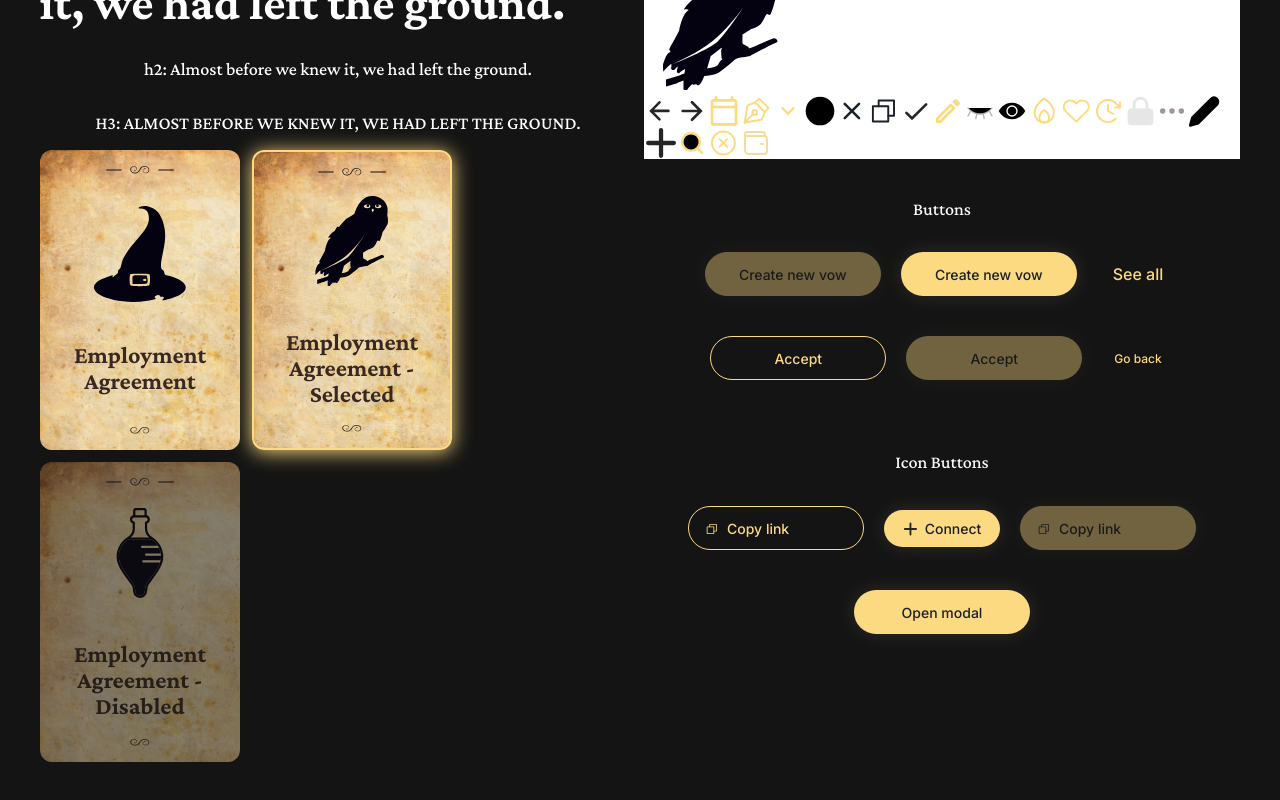
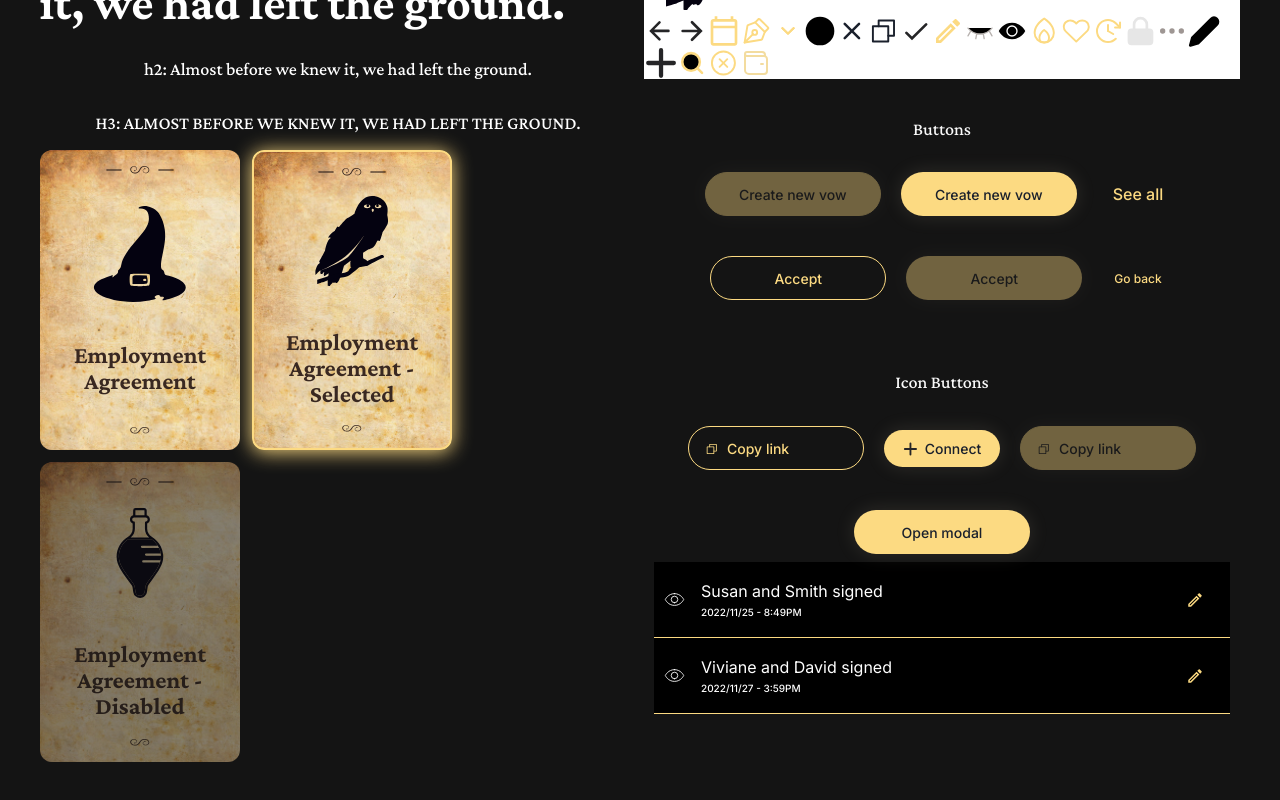
Before and after one commit to BlossomLabs/unbreakable-vows-ui, a React (Vite) app: page / in a window 1280 px wide. Shown: the part 619-1419 px from the top of the page. Built offline with nearby package versions, Linux system fonts and the light colour scheme.

Commit message:
feat(history): creates history comp

```diff
--- a/src/App.tsx
+++ b/src/App.tsx
@@ -14,6 +14,7 @@ import * as Icons from "./components/Icons";
 import * as Illustrations from "./components/Illustrations";
 import Vow from "./components/Vow";
 import Navbar from "./components/Navbar";
+import History from "./components/History";
 
 function App() {
   const { isOpen, onOpen, onClose } = useDisclosure();
@@ -81,6 +82,7 @@ function App() {
               </Flex>
             </Box>
           </VStack>
+
           <VStack width={"50%"}>
             <Box bgColor={"white"}>
               <Heading
@@ -107,6 +109,7 @@ function App() {
                 })}
               </Box>
             </Box>
+
             <Box p={8}>
               <Heading
                 as={"h4"}
@@ -179,6 +182,30 @@ function App() {
               </VStack>
             </Box>
             <Button onClick={onOpen}>Open modal</Button>
+            <History
+              items={[
+                {
+                  title: "Susan and Smith signed",
+                  timestamp: "2022-11-25T20:49:07.213Z",
+                  suggestions: [
+                    "Deleted sentence at section 2",
+                    "Edited section 3, párrafo 2",
+                  ],
+                  onAccept: () => alert("accepted"),
+                  onReject: () => alert("rejected"),
+                },
+                {
+                  title: "Viviane and David signed",
+                  timestamp: "2022-11-27T15:59:50.973Z",
+                  suggestions: [
+                    "Added sentence at section 1",
+                    "Edited section 5, párrafo 10",
+                  ],
+                  onAccept: () => alert("accepted"),
+                  onReject: () => alert("rejected"),
+                },
+              ]}
+            />
           </VStack>
         </HStack>
         <ConfirmationModal
--- /dev/null
+++ b/src/components/History/index.tsx
@@ -0,0 +1,142 @@
+import dayjs from "dayjs";
+import utc from "dayjs/plugin/utc";
+import timezone from "dayjs/plugin/timezone";
+
+import {
+  Flex,
+  Text,
+  IconButton,
+  Box,
+  Collapse,
+  UnorderedList,
+  ListItem,
+  useDisclosure,
+  Button,
+} from "@chakra-ui/react";
+import { EditIcon, EyeOpenIcon } from "../Icons";
+
+dayjs.extend(utc);
+dayjs.extend(timezone);
+
+type HistoryPropsType = {
+  items: Array<HistoryItemType>;
+};
+
+type HistoryItemType = {
+  title: string;
+  timestamp: string;
+  suggestions: Array<string>;
+  onAccept?: () => void;
+  onReject?: () => void;
+};
+
+type CustomButtonProps = {
+  children: React.ReactNode;
+  handleOnClick?: () => void;
+  color: string;
+};
+
+function CustomButton({ children, handleOnClick, color }: CustomButtonProps) {
+  return (
+    <Button
+      bgColor={color}
+      color={"white"}
+      border={"none"}
+      variant={"outline"}
+      size={"lg"}
+      _hover={{
+        bgColor: color,
+        opacity: 0.8,
+      }}
+      _active={{
+        bgColor: color,
+        opacity: 0.8,
+      }}
+      onClick={handleOnClick}
+    >
+      {children}
+    </Button>
+  );
+}
+
+function HistoryItem({
+  title,
+  timestamp,
+  suggestions,
+  onReject,
+  onAccept,
+}: HistoryItemType) {
+  const { isOpen, onToggle } = useDisclosure();
+
+  const guessedTimezone = dayjs.tz.guess();
+  const timestampWithLocalTimezone = dayjs(timestamp).tz(guessedTimezone);
+  const date = timestampWithLocalTimezone.format("YYYY/MM/DD");
+  const time = timestampWithLocalTimezone.format("h:mmA");
+
+  return (
+    <Flex
+      direction={"row"}
+      color={"white"}
+      bgColor={"black"}
+      _hover={{ bgColor: "secondary.700" }}
+      justify={"space-between"}
+      w={"xl"}
+      minH={"4.75rem"}
+      align={"center"}
+      p={2.5}
+      borderBottom={"1px solid"}
+      borderColor={"primary.300"}
+    >
+      <Flex
+        direction={"row"}
+        align={isOpen ? "flex-start" : "center"}
+        py={isOpen ? 5 : 0}
+      >
+        <EyeOpenIcon boxSize={"1.313rem"} />
+        <Flex direction={"column"} ml={4} h={"auto"}>
+          <Box>
+            <Text textStyle={"body1"} mb={2}>
+              {title}
+            </Text>
+            <Text textStyle={"tooltip"}>
+              {date} - {time}
+            </Text>
+          </Box>
+          <Collapse in={isOpen}>
+            <UnorderedList pt={4}>
+              {suggestions.map((s) => (
+                <ListItem>{s}</ListItem>
+              ))}
+            </UnorderedList>
+            <Flex mt={6} gap={3}>
+              <CustomButton handleOnClick={onReject} color={"red"}>
+                Reject
+              </CustomButton>
+              <CustomButton handleOnClick={onAccept} color={"green"}>
+                Accept
+              </CustomButton>
+            </Flex>
+          </Collapse>
+        </Flex>
+      </Flex>
+      <IconButton
+        variant={"link"}
+        size={"md"}
+        aria-label={"Edit"}
+        icon={<EditIcon boxSize={"1.125rem"} />}
+        onClick={onToggle}
+        alignSelf={isOpen ? "flex-start" : "center"}
+      />
+    </Flex>
+  );
+}
+
+export default function History({ items }: HistoryPropsType) {
+  return (
+    <Box as="section">
+      {items.map((item) => {
+        return <HistoryItem {...item} />;
+      })}
+    </Box>
+  );
+}
```
